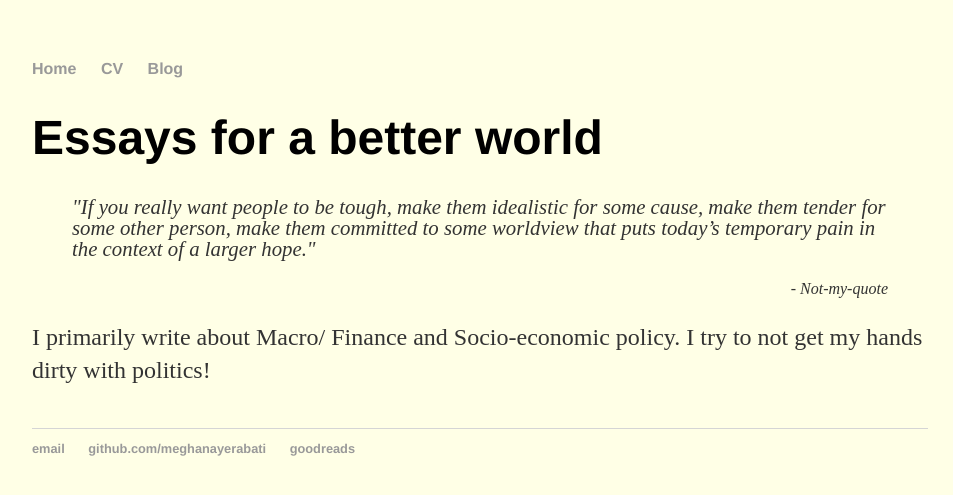
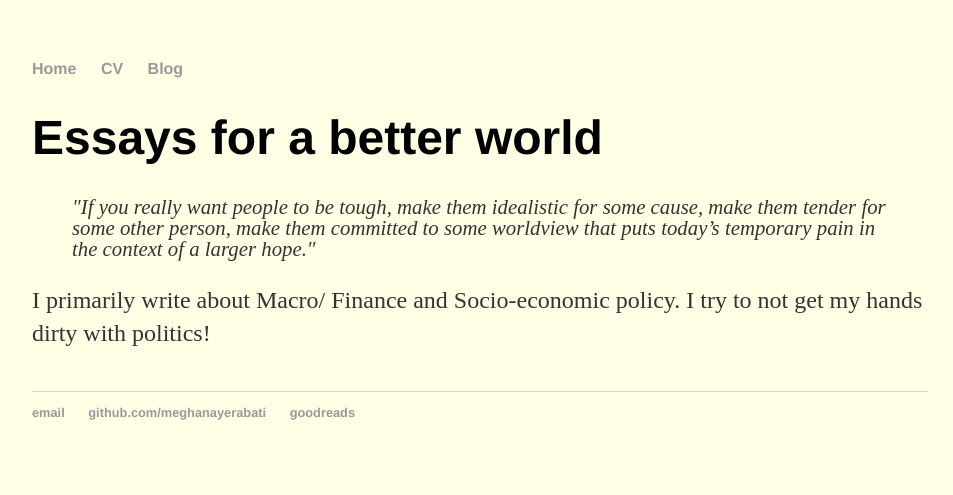
Before and after one commit to myerabati/meghanayerabati.github.io, a Jekyll site: the page built from Non-fiction/index.html, in a window 1280 px wide. Shown: the top 495 px of the page, without its empty margins (160-1113 px from the left). Built offline with Jekyll 4.4.1, drawn with Linux system fonts in a browser that asks for light colours.

Commit message:
Deleted not-my-quote

```diff
--- a/Non-fiction/index.html
+++ b/Non-fiction/index.html
@@ -3,8 +3,7 @@ layout: default
 title: Essays for a better world
 ---
 	<h1>{{ page.title }}</h1>
-	<blockquote><p class=quotes><em>"If you really want people to be tough, make them idealistic for some cause, make them tender for some other person, make them committed to some worldview that puts today’s temporary pain in the context of a larger hope."</em></p>
-	<p class=quotesauth align=right><em>- Not-my-quote </em></p></blockquote>
+	<blockquote><p class=quotes><em>"If you really want people to be tough, make them idealistic for some cause, make them tender for some other person, make them committed to some worldview that puts today’s temporary pain in the context of a larger hope."</em></p></blockquote>
 	<p> I primarily write about Macro/ Finance and Socio-economic policy. I try to not get my hands dirty with politics!</p>
 	<ul class="posts">
 	 {% assign post_array = site.posts| where: "categories","Non-fiction" %}
```
